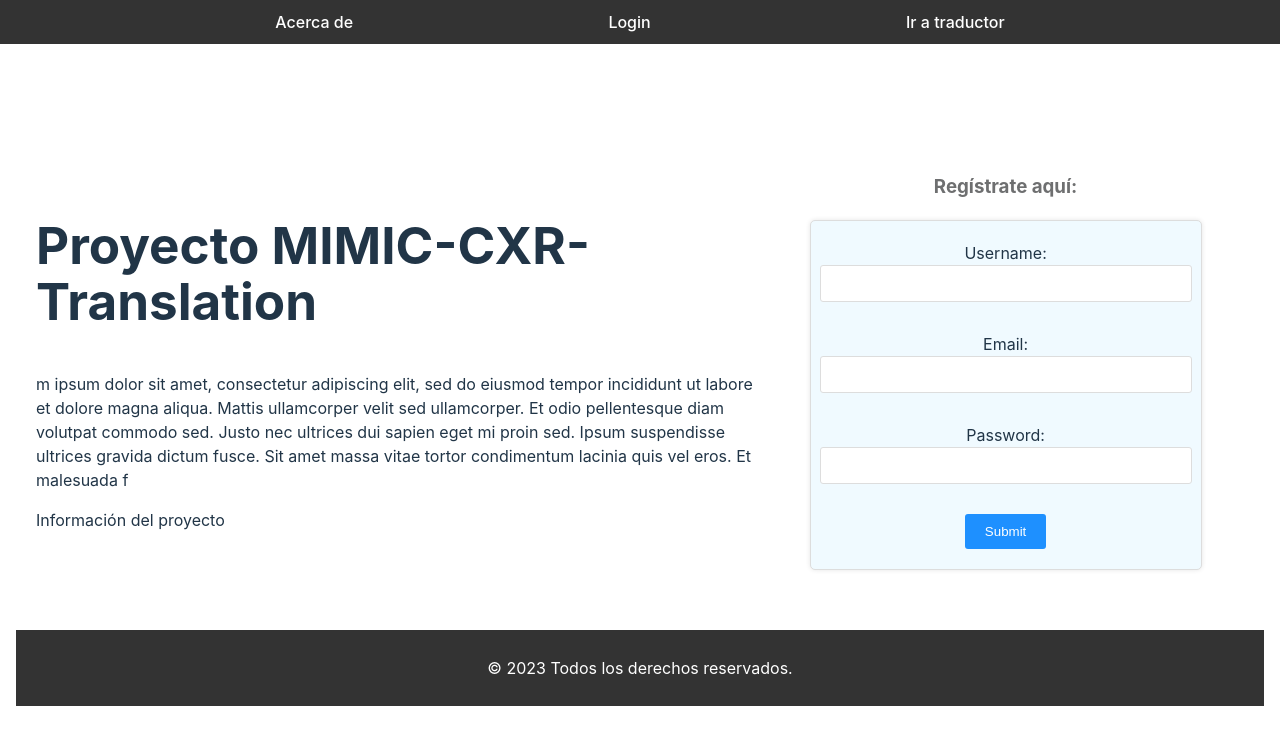
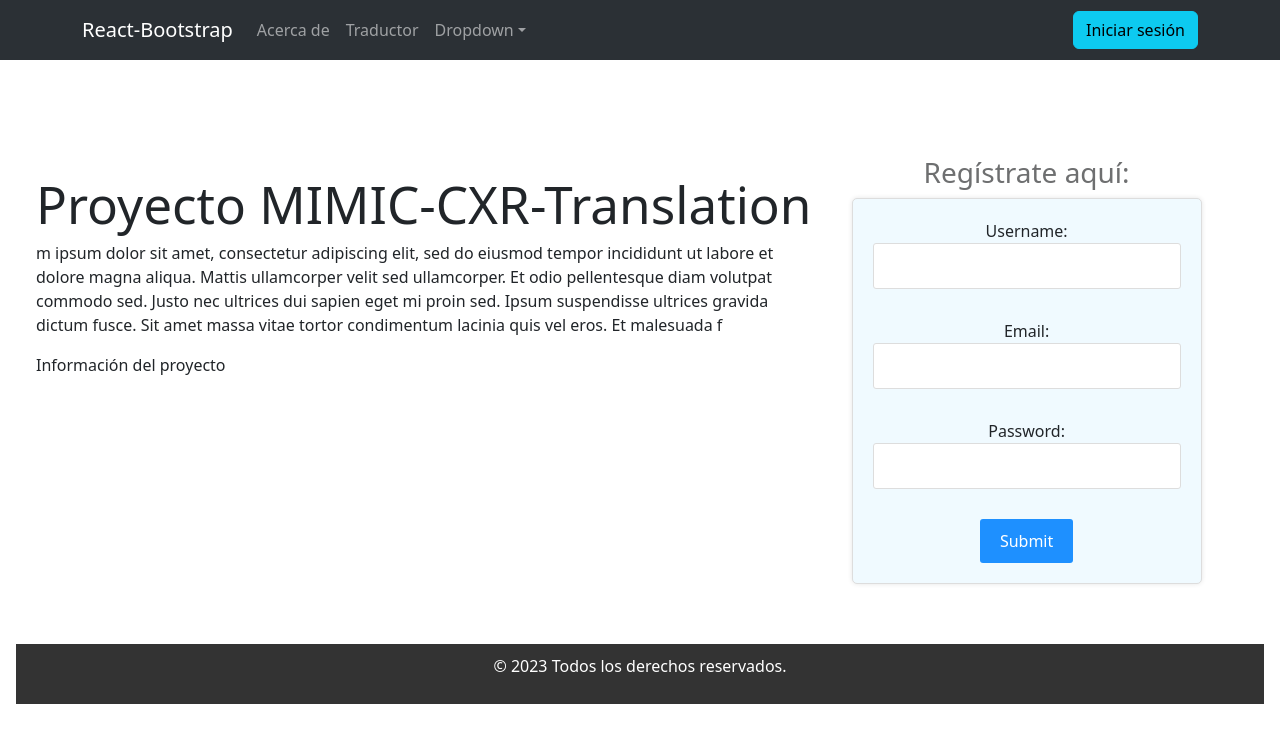
Before and after one commit to visalasc/ipre20232, a React (Vite) app in the folder MIMIC-CXR-T/: page / in a window 1280 px wide. Shown: the top 744 px of the page. Built offline with nearby package versions, Linux system fonts and the light colour scheme.

Commit message:
feat NavBar with ModalLogin

```diff
--- a/MIMIC-CXR-T/index.html
+++ b/MIMIC-CXR-T/index.html
@@ -3,6 +3,12 @@
   <head>
     <meta charset="UTF-8" />
     <link rel="icon" type="image/svg+xml" href="/vite.svg" />
+    <link
+  rel="stylesheet"
+  href="https://cdn.jsdelivr.net/npm/bootstrap@5.3.0/dist/css/bootstrap.min.css"
+  integrity="sha384-9ndCyUaIbzAi2FUVXJi0CjmCapSmO7SnpJef0486qhLnuZ2cdeRhO02iuK6FUUVM"
+  crossorigin="anonymous"
+/>
     <meta name="viewport" content="width=device-width, initial-scale=1.0" />
     <title>MIMIC-CXR-Translator</title>
   </head>
--- a/MIMIC-CXR-T/package.json
+++ b/MIMIC-CXR-T/package.json
@@ -15,6 +15,7 @@
     "@fortawesome/react-fontawesome": "^0.2.0",
     "axios": "^1.5.0",
     "react": "^18.2.0",
+    "react-bootstrap": "^2.8.0",
     "react-dom": "^18.2.0",
     "react-quill": "^2.0.0",
     "react-router-dom": "^6.15.0"
--- /dev/null
+++ b/MIMIC-CXR-T/src/Components/ModalLogin.jsx
@@ -0,0 +1,61 @@
+import { useState } from 'react';
+import Button from 'react-bootstrap/Button';
+import Modal from 'react-bootstrap/Modal';
+import Form from 'react-bootstrap/Form';
+import Row from 'react-bootstrap/Row';
+import Col from 'react-bootstrap/Col';
+
+function ModalLogin() {
+  const [show, setShow] = useState(false);
+
+  const handleClose = () => setShow(false);
+  const handleShow = () => setShow(true);
+
+  return (
+    <>
+      <Button variant="info" onClick={handleShow}>
+        Iniciar sesión
+      </Button>
+
+      <Modal
+        show={show}
+        onHide={handleClose}
+        backdrop="static"
+        keyboard={false}
+      >
+        <Modal.Header closeButton>
+          <Modal.Title>Modal title</Modal.Title>
+        </Modal.Header>
+        <Modal.Body>
+         <Form>
+      <Form.Group as={Row} className="mb-3" controlId="formPlaintextEmail">
+        <Form.Label column sm="2">
+          Email
+        </Form.Label>
+        <Col sm="10">
+          <Form.Control plaintext readOnly defaultValue="email@example.com" />
+        </Col>
+      </Form.Group>
+
+      <Form.Group as={Row} className="mb-3" controlId="formPlaintextPassword">
+        <Form.Label column sm="2">
+          Password
+        </Form.Label>
+        <Col sm="10">
+          <Form.Control type="password" placeholder="Password" />
+        </Col>
+      </Form.Group>
+    </Form>
+        </Modal.Body>
+        <Modal.Footer>
+          <Button variant="secondary" onClick={handleClose}>
+            Close
+          </Button>
+          <Button variant="primary">Enviar</Button>
+        </Modal.Footer>
+      </Modal>
+    </>
+  );
+}
+
+export default ModalLogin;
--- a/MIMIC-CXR-T/src/Components/Nav.jsx
+++ b/MIMIC-CXR-T/src/Components/Nav.jsx
@@ -1,14 +1,39 @@
 import React from 'react';
+import Container from 'react-bootstrap/Container';
+import Nav from 'react-bootstrap/Nav';
+import Navbar from 'react-bootstrap/Navbar';
+import ModalLogin from '../Components/ModalLogin'
+import NavDropdown from 'react-bootstrap/NavDropdown';
 
-function Nav() {
+function MyNavBar() {
   return (
-    <nav>
-      <ul>
-        <li>
-        </li>
-      </ul>
-    </nav>
+    <Navbar collapseOnSelect bg="dark" data-bs-theme="dark" expand="lg" className="bg-body-tertiary" >
+    <Container>
+      <Navbar.Brand href="#home">React-Bootstrap</Navbar.Brand>
+      <Navbar.Toggle aria-controls="responsive-navbar-nav" />
+      <Navbar.Collapse id="responsive-navbar-nav">
+        <Nav className="me-auto">
+          <Nav.Link href="">Acerca de</Nav.Link>
+          <Nav.Link href="#pricing">Traductor</Nav.Link>
+          <NavDropdown title="Dropdown" id="collapsible-nav-dropdown">
+            <NavDropdown.Item href="#action/3.1">Action</NavDropdown.Item>
+            <NavDropdown.Item href="#action/3.2">
+              Another action
+            </NavDropdown.Item>
+            <NavDropdown.Item href="#action/3.3">Something</NavDropdown.Item>
+            <NavDropdown.Divider />
+            <NavDropdown.Item href="#action/3.4">
+              Separated link
+            </NavDropdown.Item>
+          </NavDropdown>
+        </Nav>
+        <Nav>
+          <ModalLogin />
+        </Nav>
+      </Navbar.Collapse>
+    </Container>
+  </Navbar>
   );
 }
 
-export default Nav;
+export default MyNavBar;
--- a/MIMIC-CXR-T/src/common/App.jsx
+++ b/MIMIC-CXR-T/src/common/App.jsx
@@ -1,23 +1,13 @@
 import React, { useState } from 'react';
 import './App.css'
 import Signup from '../profile/Signup';
+import MyNavBar from '../Components/Nav'
+function App() {
+  const [isLoginModalOpen, setIsLoginModalOpen] = useState(false);
 
-function App() {
-  const [mostrarRegistro, setMostrarRegistro] = useState(true);
-
-  const toggleFormulario = () => {
-    setMostrarRegistro(!mostrarRegistro);
-  };
   return (
     <div className="App-page">
-      <header >
-        <nav className="navbar">
-            <a href='/home'>Acerca de</a>
-            <a href='/home'>Login</a>
-            <a href='/translator'>Ir a traductor</a>
-        </nav>
-      </header>
-
+      <MyNavBar/>
       <main>
         <section className="left-section">
           <h1>Proyecto MIMIC-CXR-Translation</h1>
```
Also changed, not shown: 1 other file (tests, documents, lock files or other folders).
